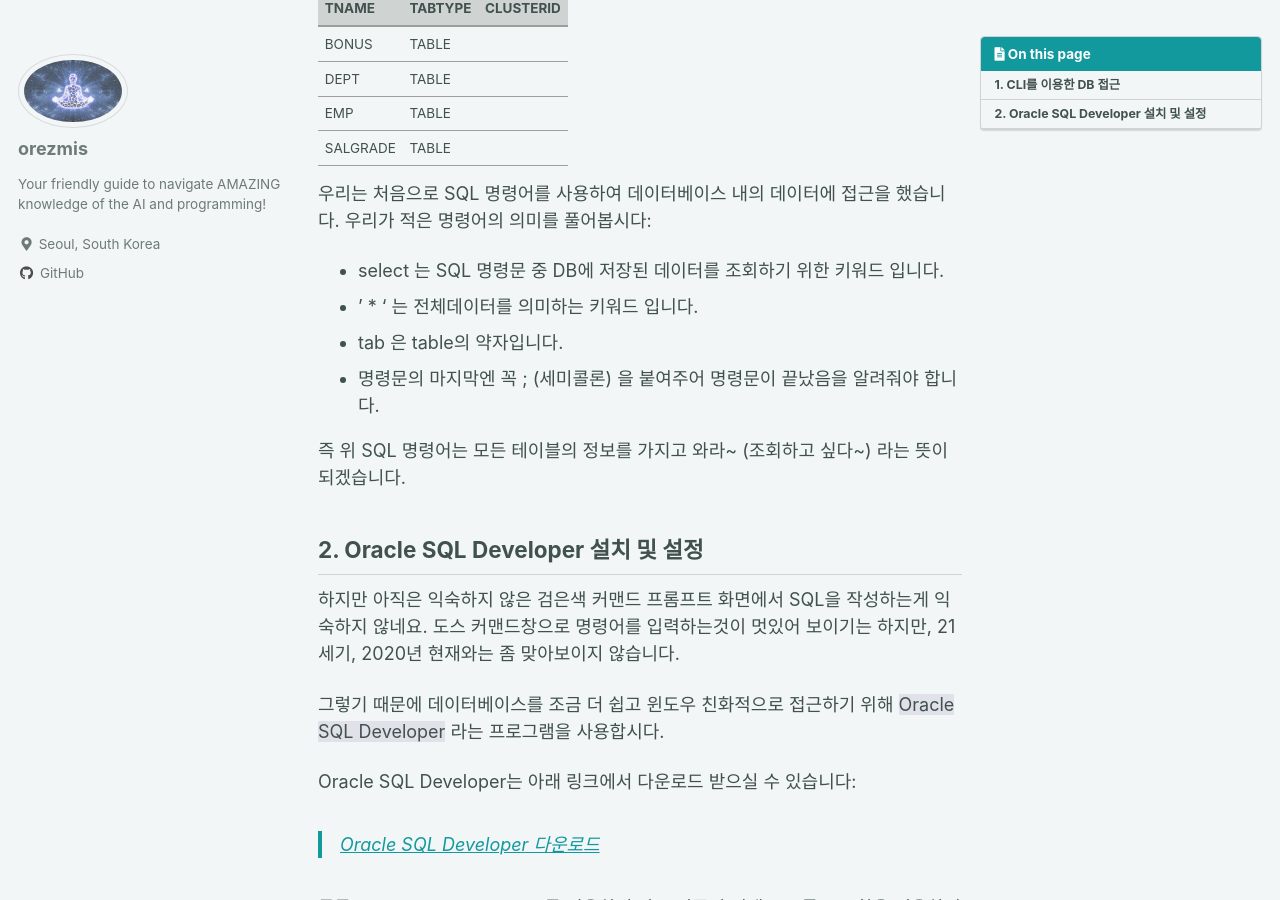
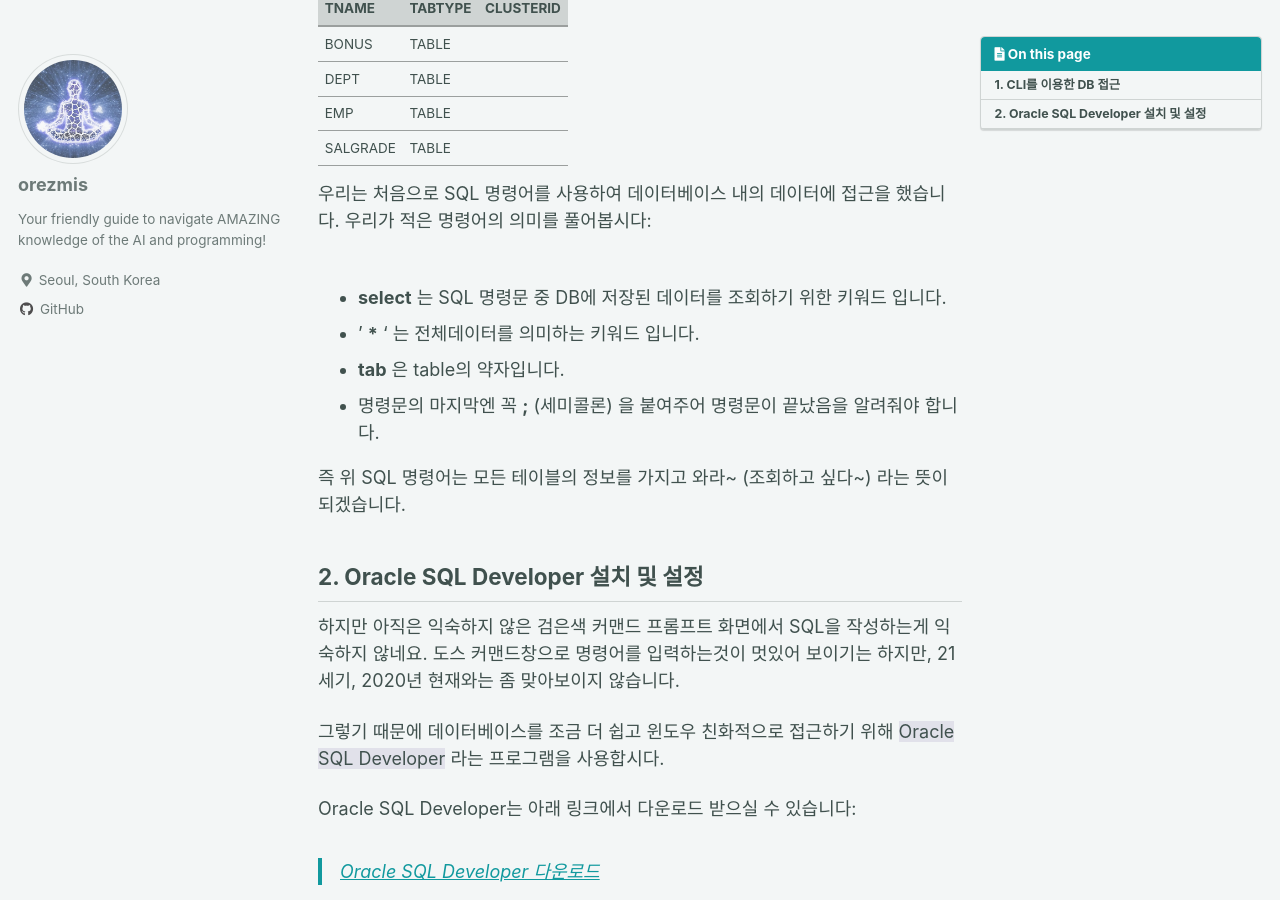
Before and after one commit to orezmis/orezmis.github.io, a Jekyll site: the page built from _posts/2020-11-08-select_and_sqldeveloper_installation.md, in a window 1280 px wide and 900 px high, scrolled down 718 px. Built offline with Jekyll 4.4.1, drawn with Linux system fonts in a browser that asks for light colours; cached includes are drawn as plain includes.

Commit message:
emph added

```diff
--- a/_posts/2020-11-08-select_and_sqldeveloper_installation.md
+++ b/_posts/2020-11-08-select_and_sqldeveloper_installation.md
@@ -38,12 +38,12 @@
 
 
 우리는 처음으로 SQL 명령어를 사용하여 데이터베이스 내의 데이터에 접근을 했습니다.
-우리가 적은 명령어의 의미를 풀어봅시다:
+우리가 적은 명령어의 의미를 풀어봅시다:<br/><br/>
 
-* select 는 SQL 명령문 중 DB에 저장된 데이터를 조회하기 위한 키워드 입니다.
-* ' * ' 는 전체데이터를 의미하는 키워드 입니다.
-* tab 은 table의 약자입니다.
-* 명령문의 마지막엔 꼭 ; (세미콜론) 을 붙여주어 명령문이 끝났음을 알려줘야 합니다.
+* <b>select</b> 는 SQL 명령문 중 DB에 저장된 데이터를 조회하기 위한 키워드 입니다.
+* ' <b>*</b> ' 는 전체데이터를 의미하는 키워드 입니다.
+* <b>tab</b> 은 table의 약자입니다.
+* 명령문의 마지막엔 꼭 <b>;</b> (세미콜론) 을 붙여주어 명령문이 끝났음을 알려줘야 합니다.
 
 즉 위 SQL 명령어는 모든 테이블의 정보를 가지고 와라~ (조회하고 싶다~) 라는 뜻이 되겠습니다.
 
```
Also changed, not shown: assets/images/bio.jpg, assets/images/bio_depre.jpg (added).
